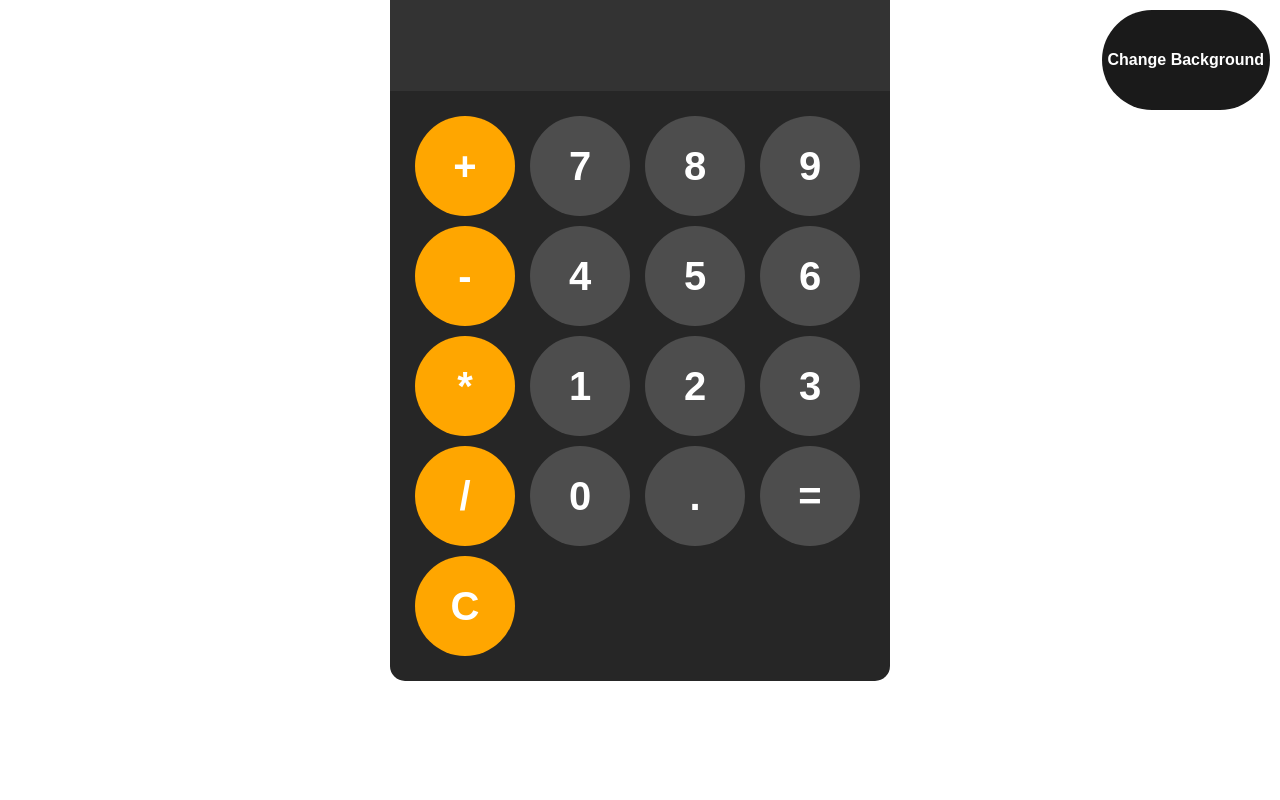
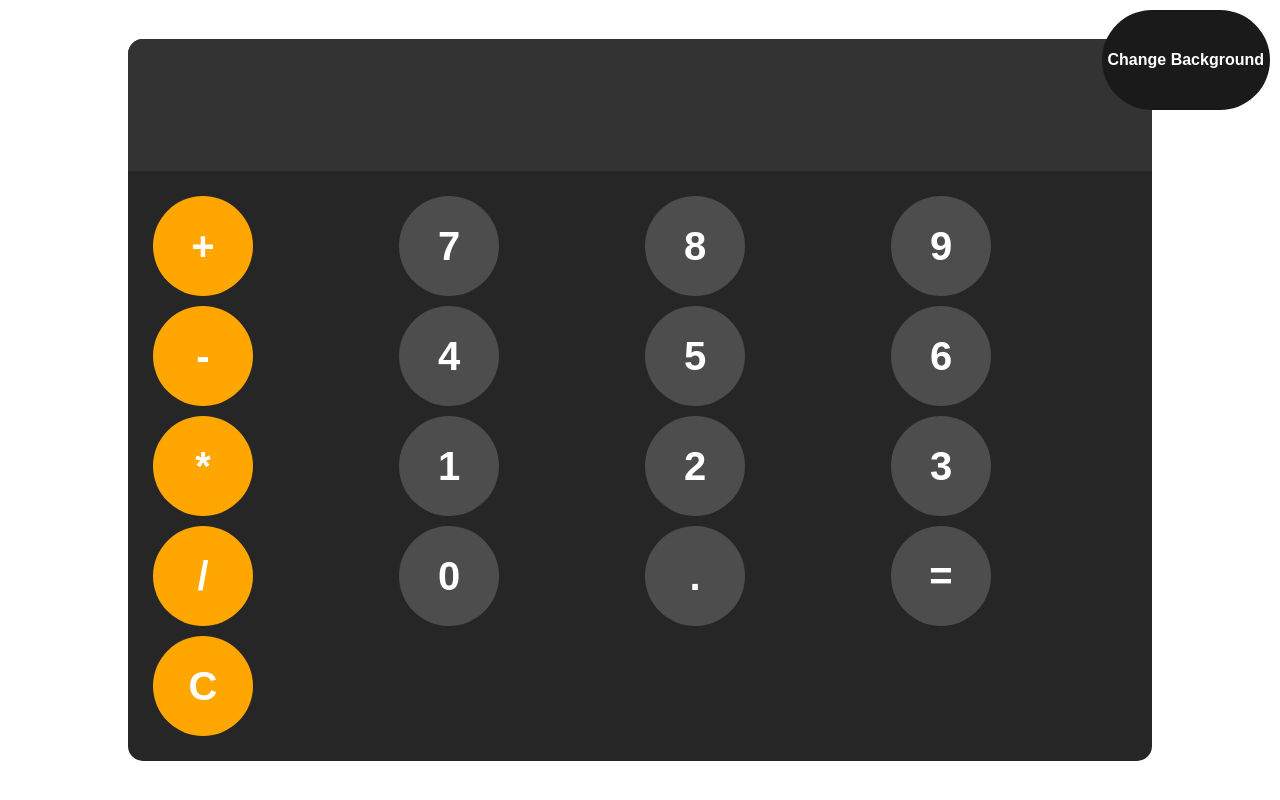
Before and after one commit to sharath-66b6/VibeCalc, a plain HTML site: page index.html in a window 1280 px wide. Drawn offline with Linux system fonts and the light colour scheme.

Commit message:
Update index.css

```diff
--- a/index.css
+++ b/index.css
@@ -3,7 +3,7 @@ body {
     display: flex;
     justify-content: center;
     align-items: center;
-    height: 80vh;
+    height: 100vh;
     background-size: cover;
     background-position: center;
     background-repeat: no-repeat;
@@ -14,8 +14,10 @@ body {
     font-family: Arial, Helvetica, sans-serif;
     background-color: hsl(0, 0%, 15%);
     border-radius: 15px;
-    max-width: 500px;
     overflow: hidden;
+    width: 80%;
+    max-width: 1200px;
+    margin: 0 auto;
 }
 
 #display {
```
